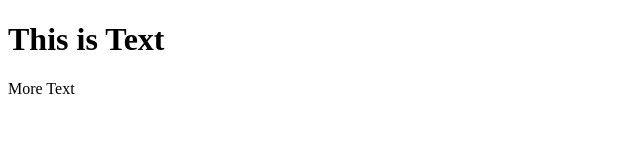
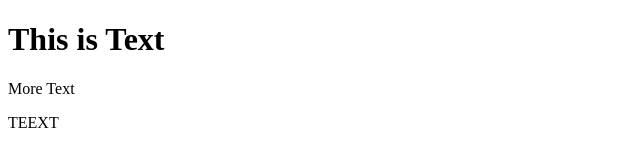
Before and after one commit to driving542/git-test, a plain HTML site: page index.html in a window 1280 px wide. Shown: the full height of the page, 0-640 px from the left. Drawn offline with Linux system fonts and the light colour scheme.

Commit message:
Third commit

```diff
--- a/index.html
+++ b/index.html
@@ -3,5 +3,6 @@
     <body>
         <h1>This is Text</h1>
         <p>More Text</p>
+        <p>TEEXT</p>
     </body>
 </html>
```
